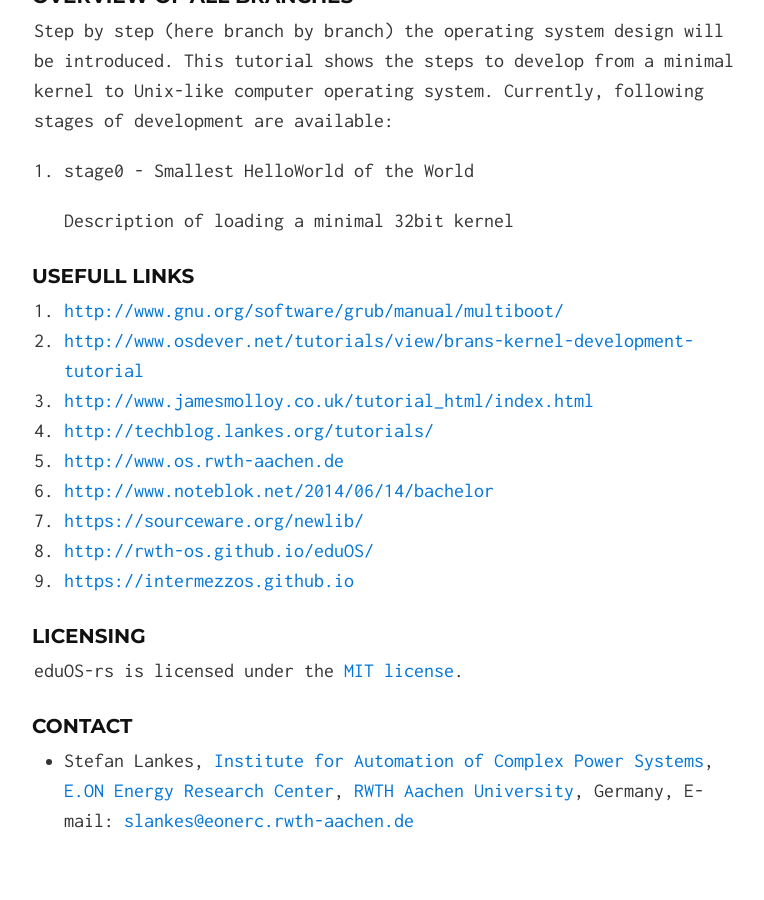
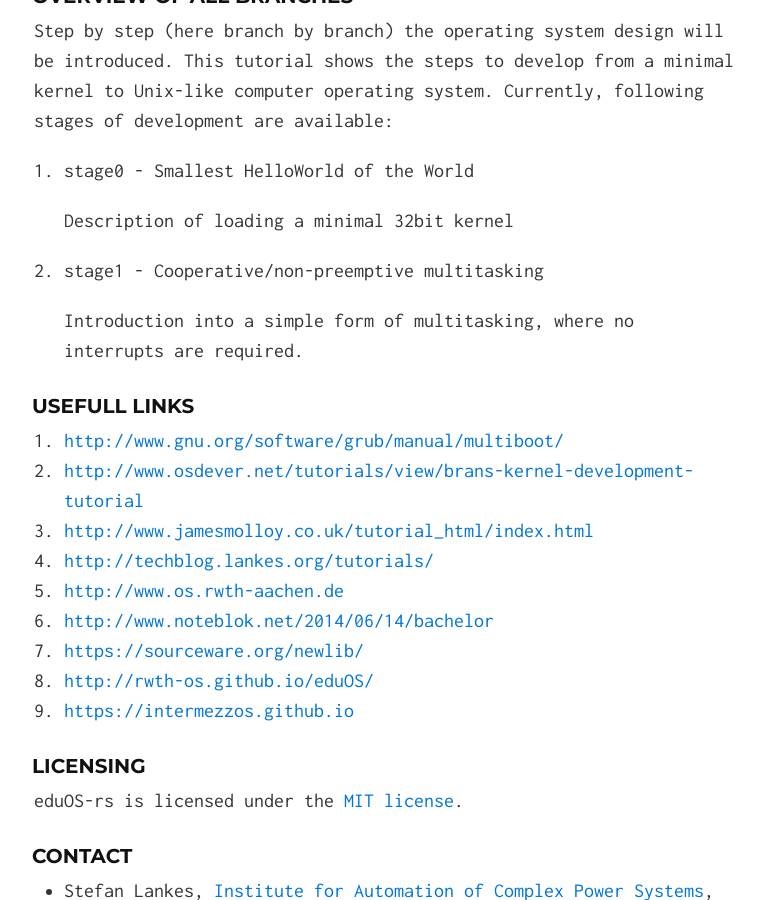
Before and after one commit to RWTH-OS/eduOS-rs, a Jekyll site: the page built from index.md, in a window 1280 px wide and 900 px high, scrolled down 1812 px. Shown: the whole window, without its empty margins (256-1020 px from the left). Built offline with Jekyll 4.4.1, drawn with Linux system fonts in a browser that asks for light colours.

Commit message:
add description of stage1

```diff
--- a/index.md
+++ b/index.md
@@ -80,6 +80,10 @@ Currently, following stages of development are available:
 
    Description of loading a minimal 32bit kernel
 
+1. stage1 - Cooperative/non-preemptive multitasking
+
+   Introduction into a simple form of multitasking, where no interrupts are required.
+
 ### Usefull Links
 
 1. [http://www.gnu.org/software/grub/manual/multiboot/](http://www.gnu.org/software/grub/manual/multiboot/)
```
